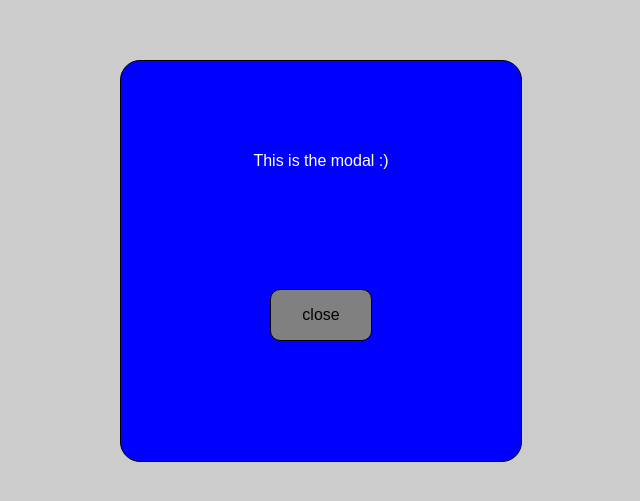
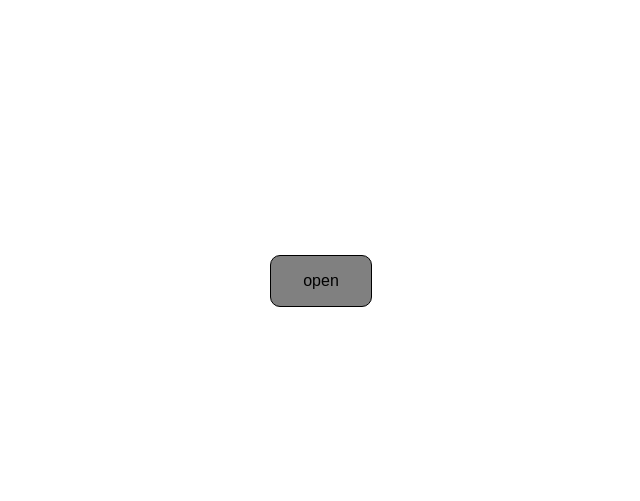
Before and after one commit to methodswithclass/react-modal, a React (Create React App) app: page / in a window 1280 px wide. Shown: the part 139-640 px from the top of the page, without its empty margins (319-959 px from the left). Built offline with nearby package versions, Linux system fonts and the light colour scheme.

Commit message:
start with modal closed and add error check

```diff
--- a/src/App.js
+++ b/src/App.js
@@ -5,12 +5,17 @@ import Modal from "./modal/Modal";
 
 class App extends Component {
 
+
   handleClick (e) {
 
       var view = document.getElementById("modal-view");
 
-      view.classList.remove("hidden");
-      view.classList.add("shown");
+
+      if (view) {
+
+        view.classList.remove("hidden");
+        view.classList.add("shown");
+      }
   }
 
 
--- a/src/modal/Modal.css
+++ b/src/modal/Modal.css
@@ -28,6 +28,7 @@
 	border:1px solid black;
 	border-radius: 20px;
 	background-color: blue;
+	box-shadow: 0 0 10px 0 #424242;
 }
 
 .modal-container {
--- a/src/modal/Modal.js
+++ b/src/modal/Modal.js
@@ -3,12 +3,15 @@ import './Modal.css';
 
 class Modal extends Component {
 
-  handleClick () {
+  handleClick (e) {
 
     var view = document.getElementById("modal-view");
 
-    view.classList.remove("shown");
-    view.classList.add("hidden");
+    if (view) {
+
+      view.classList.remove("shown");
+      view.classList.add("hidden");
+    }
 
   }
 
@@ -16,7 +19,7 @@ class Modal extends Component {
 
   render() {
     return (
-      <div id="modal-view" className="Modal">
+      <div id="modal-view" className="Modal hidden">
         <div className="modal-background" onClick={this.handleClick}></div>
         <div className="modal-inner center">
 
```
